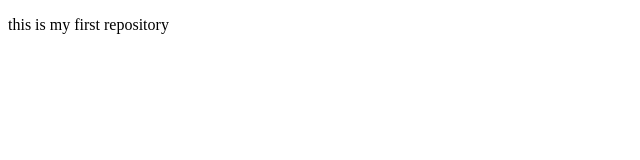
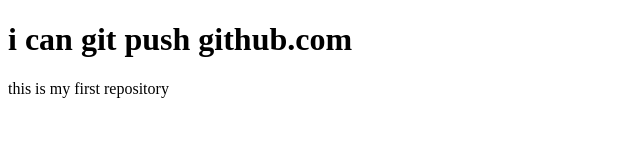
Before and after one commit to mozammelhoq1/my-first-repo, a plain HTML site: page index.html in a window 1280 px wide. Shown: the whole page, without its empty margins (0-640 px from the left). Drawn offline with Linux system fonts and the light colour scheme.

Commit message:
repo inserted

```diff
--- a/index.html
+++ b/index.html
@@ -7,6 +7,7 @@
     <title>My first repo</title>
 </head>
 <body>
+    <h1>i can git push github.com</h1>
     <p>this is my first repository</p>
 </body>
 </html>
```
